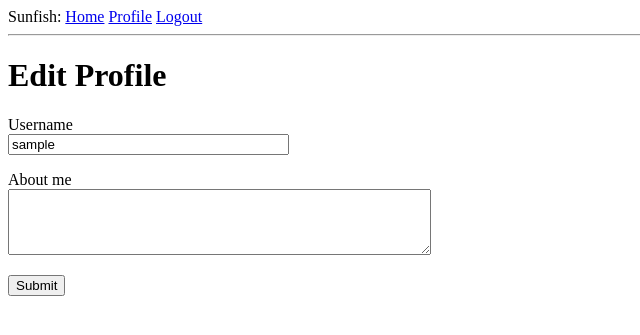
After one commit to pbacken/municabilty, a Flask app: page /edit_profile in a window 1280 px wide. The commit adds this page. Shown: the top 335 px of the page, without its empty margins (0-640 px from the left). Run offline with Flask 3, Linux system fonts and the light colour scheme; the visitor is signed in with stand-in values (Sample User, id 1); data comes from the database, SQL or seed files in the repository; both versions use the stored data as it was after the commit.

Commit message:
profile page

```diff
--- a/app/forms.py
+++ b/app/forms.py
@@ -2,8 +2,8 @@ import sqlalchemy as sa
 from app import db
 from app.models import User
 from flask_wtf import FlaskForm
-from wtforms import StringField, PasswordField, BooleanField, SubmitField
-from wtforms.validators import DataRequired, ValidationError, Email, EqualTo
+from wtforms import StringField, PasswordField, BooleanField, SubmitField, TextAreaField
+from wtforms.validators import DataRequired, ValidationError, Email, EqualTo, Length
 
 
 class LoginForm(FlaskForm):
@@ -32,3 +32,9 @@ class RegistrationForm(FlaskForm):
             User.email == email.data))
         if user is not None:
             raise ValidationError('Please use a different email address.')
+
+
+class EditProfileForm(FlaskForm):
+    username = StringField('Username', validators=[DataRequired()])
+    about_me = TextAreaField('About me', validators=[Length(min=0, max=140)])
+    submit = SubmitField('Submit')
--- a/app/models.py
+++ b/app/models.py
@@ -2,6 +2,8 @@ import sqlalchemy as sa
 import sqlalchemy.orm as so
 from app import db, login
 from flask_login import UserMixin
+from hashlib import md5
+from datetime import datetime, timezone
 from typing import Optional
 from werkzeug.security import generate_password_hash, check_password_hash
 
@@ -13,12 +15,19 @@ class User(UserMixin, db.Model):
     email: so.Mapped[str] = so.mapped_column(sa.String(120), index=True,
                                              unique=True)
     password_hash: so.Mapped[Optional[str]] = so.mapped_column(sa.String(256))
+    about_me: so.Mapped[Optional[str]] = so.mapped_column(sa.String(140))
+    last_seen: so.Mapped[Optional[datetime]] = so.mapped_column(
+        default=lambda: datetime.now(timezone.utc))
 
     def set_password(self, password):
         self.password_hash = generate_password_hash(password)
 
     def check_password(self, password):
         return check_password_hash(self.password_hash, password)
+
+    def avatar(self, size):
+        digest = md5(self.email.lower().encode('utf-8')).hexdigest()
+        return f'https://www.gravatar.com/avatar/{digest}?d=identicon&s={size}'
 
     def __repr__(self):
         return '<User {}>'.format(self.username)
--- a/app/routes.py
+++ b/app/routes.py
@@ -1,10 +1,18 @@
 import sqlalchemy as sa
 from app import app, db
-from app.forms import LoginForm, RegistrationForm
+from app.forms import LoginForm, RegistrationForm, EditProfileForm
 from app.models import User
+from datetime import datetime, timezone
 from flask import render_template, flash, redirect, url_for, request
 from flask_login import current_user, login_user, logout_user, login_required
 from urllib.parse import urlsplit
+
+
+@app.before_request
+def before_request():
+    if current_user.is_authenticated:
+        current_user.last_seen = datetime.now(timezone.utc)
+        db.session.commit()
 
 
 @app.route('/')
@@ -40,6 +48,17 @@ def logout():
     return redirect(url_for('index'))
 
 
+@app.route('/user/<username>')
+@login_required
+def user(username):
+    user = db.first_or_404(sa.select(User).where(User.username == username))
+    posts = [
+        {'author': user, 'body': 'Test post #1'},
+        {'author': user, 'body': 'Test post #2'}
+    ]
+    return render_template('user.html', user=user, posts=posts)
+
+
 @app.route('/register', methods=['GET', 'POST'])
 def register():
     if current_user.is_authenticated:
@@ -53,3 +72,20 @@ def register():
         flash('Congratulations, you are now a registered user!')
         return redirect(url_for('login'))
     return render_template('register.html', title='Register', form=form)
+
+
+@app.route('/edit_profile', methods=['GET', 'POST'])
+@login_required
+def edit_profile():
+    form = EditProfileForm()
+    if form.validate_on_submit():
+        current_user.username = form.username.data
+        current_user.about_me = form.about_me.data
+        db.session.commit()
+        flash('Your changes have been saved.')
+        return redirect(url_for('edit_profile'))
+    elif request.method == 'GET':
+        form.username.data = current_user.username
+        form.about_me.data = current_user.about_me
+    return render_template('edit_profile.html', title='Edit Profile',
+                           form=form)
--- a/app/templates/base.html
+++ b/app/templates/base.html
@@ -14,6 +14,7 @@
                 {% if current_user.is_anonymous %}
                     <a href="{{ url_for('login') }}">Login</a>
                 {% else %}
+                    <a href="{{ url_for('user', username=current_user.username) }}">Profile</a>
                     <a href="{{ url_for('logout') }}">Logout</a>
                 {% endif %}
         </div>
--- /dev/null
+++ b/app/templates/edit_profile.html
@@ -0,0 +1,23 @@
+{% extends "base.html" %}
+
+{% block content %}
+    <h1>Edit Profile</h1>
+    <form action="" method="post">
+        {{ form.hidden_tag() }}
+        <p>
+            {{ form.username.label }}<br>
+            {{ form.username(size=32) }}<br>
+            {% for error in form.username.errors %}
+            <span style="color: red;">[{{ error }}]</span>
+            {% endfor %}
+        </p>
+        <p>
+            {{ form.about_me.label }}<br>
+            {{ form.about_me(cols=50, rows=4) }}<br>
+            {% for error in form.about_me.errors %}
+            <span style="color: red;">[{{ error }}]</span>
+            {% endfor %}
+        </p>
+        <p>{{ form.submit() }}</p>
+    </form>
+{% endblock %}
```
Also changed, not shown: app/templates/user.html (added, +23 -0 lines), migrations/versions/7ac2f843c851_new_fields_in_user_model.py (added, +34 -0 lines), app.db.
